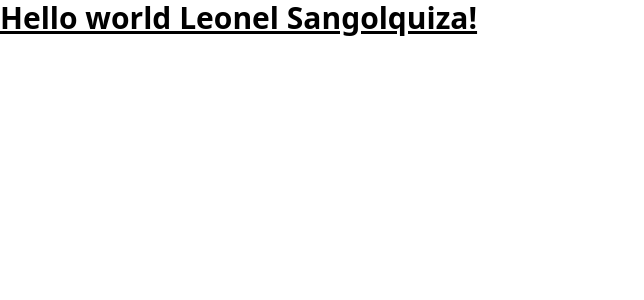
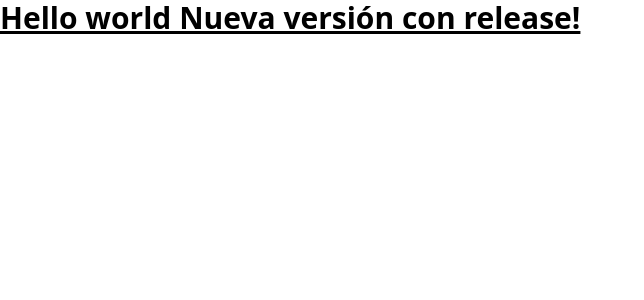
Before and after one commit to Leonel90/PetPock, an Angular app: page / in a window 1280 px wide. Shown: the top 300 px of the page, without its empty margins (0-644 px from the left). Built offline with nearby package versions, Linux system fonts and the light colour scheme.

Commit message:
Nueva version

```diff
--- a/src/app/app.component.html
+++ b/src/app/app.component.html
@@ -1,5 +1,5 @@
 <h1 class="text-3xl font-bold underline">
-  Hello world Leonel Sangolquiza!
+  Hello world Nueva versión con release!
 </h1>
 
 <router-outlet/>
```
